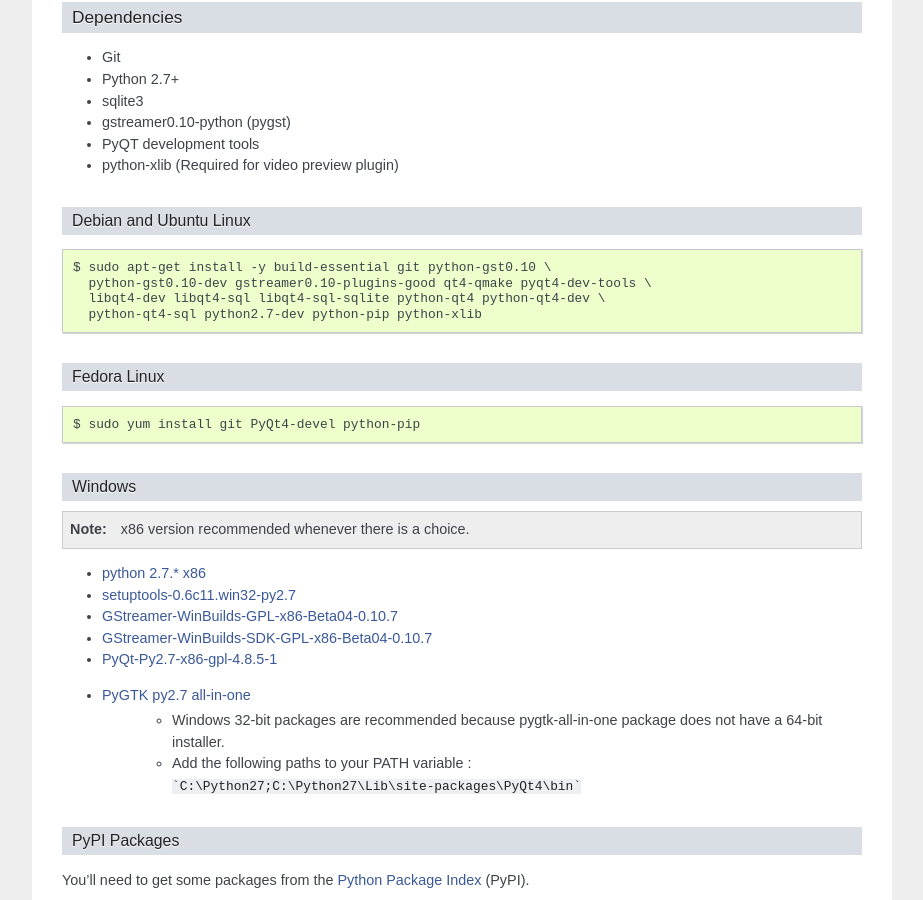
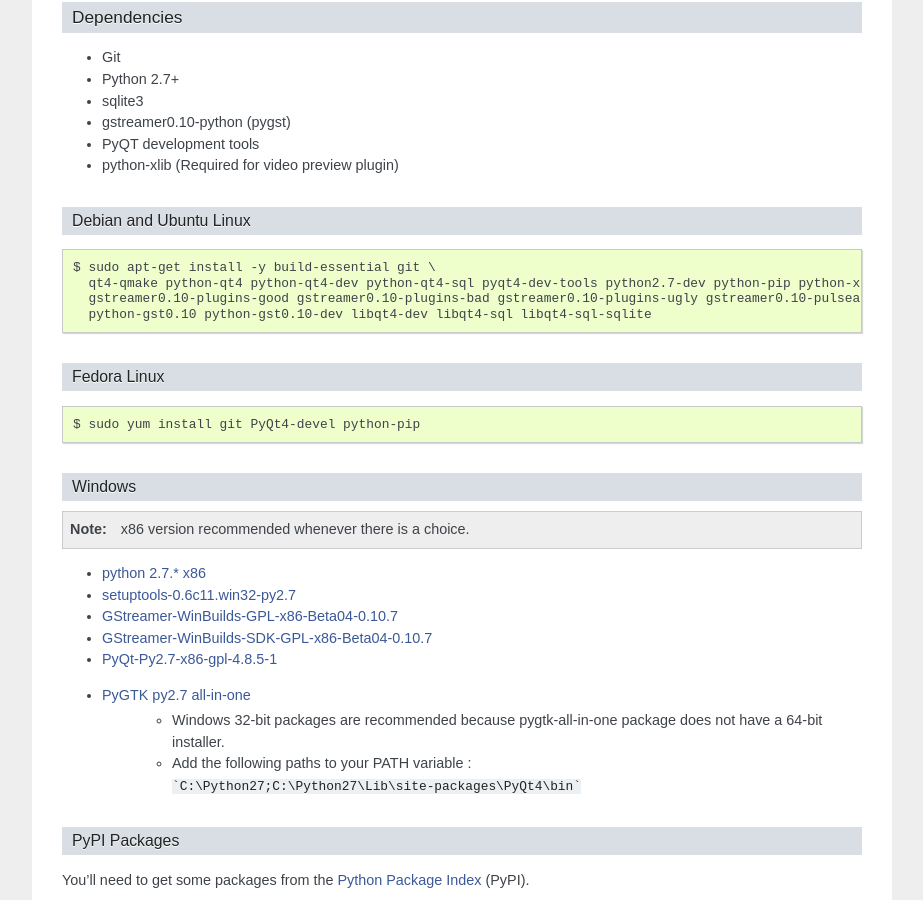
Before and after one commit to Freeseer/freeseer, a Sphinx documentation site: the page built from source/quick-start.rst, in a window 1280 px wide and 900 px high, scrolled down 1246 px. Shown: the whole window, without its empty margins (198-1121 px from the left). Built offline with Sphinx 7.4.7, drawn with Linux system fonts in a browser that asks for light colours.

Commit message:
Update list apt-get packages
Add
- gstreamer0.10-plugins-bad
- gstreamer0.10-plugins-ugly
- gstreamer0.10-pulseaudio
- gstreamer0.10-alsa

```diff
--- a/source/quick-start.rst
+++ b/source/quick-start.rst
@@ -72,10 +72,10 @@ Debian and Ubuntu Linux
 
 ::
 
-    $ sudo apt-get install -y build-essential git python-gst0.10 \
-      python-gst0.10-dev gstreamer0.10-plugins-good qt4-qmake pyqt4-dev-tools \
-      libqt4-dev libqt4-sql libqt4-sql-sqlite python-qt4 python-qt4-dev \
-      python-qt4-sql python2.7-dev python-pip python-xlib
+    $ sudo apt-get install -y build-essential git \
+      qt4-qmake python-qt4 python-qt4-dev python-qt4-sql pyqt4-dev-tools python2.7-dev python-pip python-xlib \
+      gstreamer0.10-plugins-good gstreamer0.10-plugins-bad gstreamer0.10-plugins-ugly gstreamer0.10-pulseaudio gstreamer0.10-alsa \
+      python-gst0.10 python-gst0.10-dev libqt4-dev libqt4-sql libqt4-sql-sqlite
 
 Fedora Linux
 ^^^^^^^^^^^^
```
